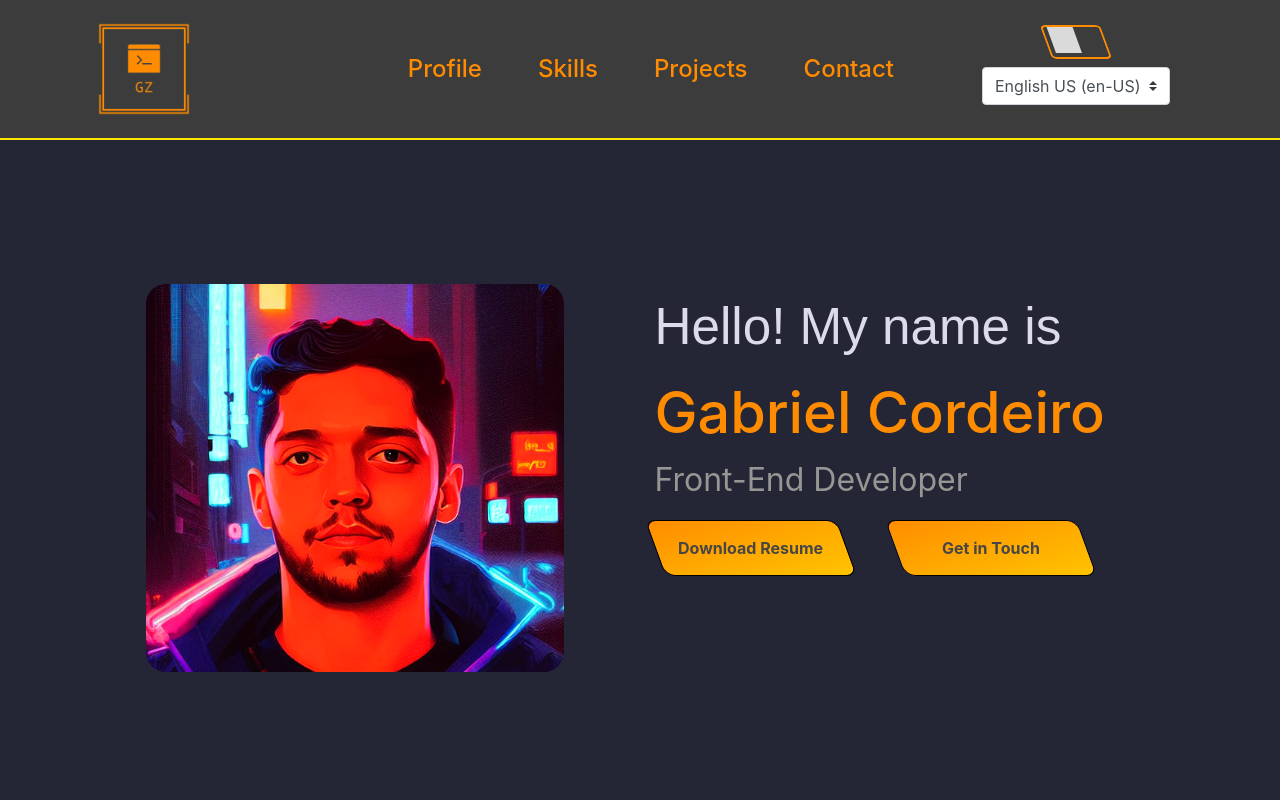
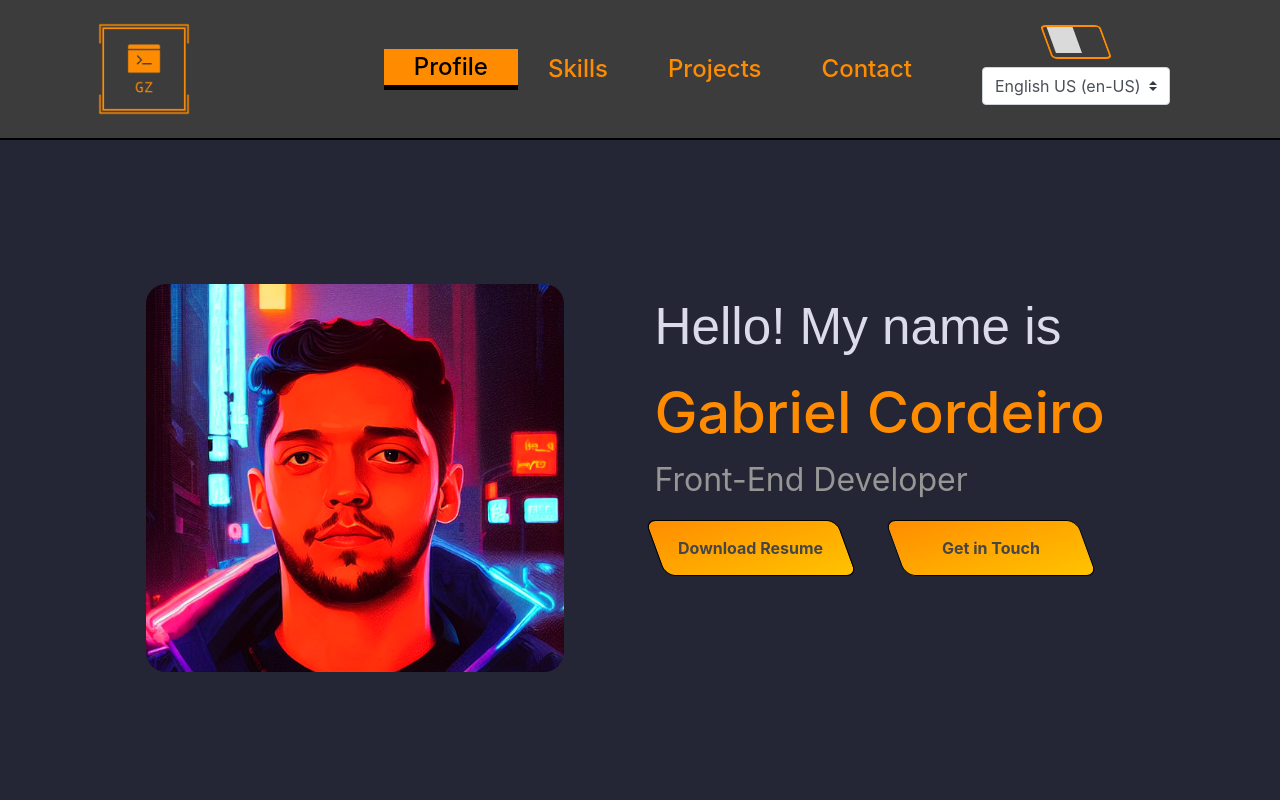
Before and after one commit to GabrielCordeiro97/GabrielCordeiro97.github.io, a Vue app: page /#/ in a window 1280 px wide. Shown: the top 800 px of the page. Built offline with nearby package versions, Linux system fonts and the light colour scheme.

Commit message:
mudanças no navbar e classe active

```diff
--- a/src/components/Header-component.vue
+++ b/src/components/Header-component.vue
@@ -1,10 +1,5 @@
 <template>
-  <b-navbar
-    class="header"
-    :class="{ lightMode: lightMode }"
-    toggleable="sm"
-    type="dark"
-  >
+  <b-navbar class="header" :class="{ lightMode: lightMode }" toggleable="sm">
     <b-navbar-brand class="brand" to="/">
       <img
         v-if="lightMode"
@@ -24,16 +19,16 @@
     </b-navbar-toggle>
     <b-collapse class="menu" id="nav-collapse" is-nav>
       <b-navbar-nav class="menu__nav">
-        <b-nav-item class="menu__nav-item" href="/#profile">{{
+        <b-nav-item class="menu__nav-item active" href="#profile">{{
           $t("message.headerProfile")
         }}</b-nav-item>
-        <b-nav-item class="menu__nav-item" href="/#skills">{{
+        <b-nav-item class="menu__nav-item" href="#skills">{{
           $t("message.headerSkills")
         }}</b-nav-item>
-        <b-nav-item class="menu__nav-item" href="/#projects">{{
+        <b-nav-item class="menu__nav-item" href="#projects">{{
           $t("message.headerProjects")
         }}</b-nav-item>
-        <b-nav-item class="menu__nav-item" href="/#contact">{{
+        <b-nav-item class="menu__nav-item" href="#contact">{{
           $t("message.headerContact")
         }}</b-nav-item>
       </b-navbar-nav>
@@ -63,8 +58,10 @@ export default {
         { text: "Português (pt-BR)", value: "br" },
       ],
       lightMode: false,
+      isActive: false,
     };
   },
+
   methods: {
     changeLanguage() {
       this.$i18n.locale = this.locale;
@@ -72,6 +69,29 @@ export default {
     switchMode() {
       this.$emit("switchMode");
     },
+
+    deactivateNavLinks() {
+      const navLinks = document.querySelectorAll(".nav-link");
+      navLinks.forEach((link) => link.classList.remove("active"));
+    },
+
+    checkSectionInView() {
+      const sections = document.querySelectorAll("section");
+      sections.forEach((section) => {
+        const top = section.offsetTop - 140;
+        const bottom = top + section.offsetHeight;
+        if (window.pageYOffset >= top && window.pageYOffset < bottom) {
+          const navLink = document.querySelector(
+            `.nav-link[href="#${section.id}"]`
+          );
+          this.deactivateNavLinks();
+          navLink.classList.add("active");
+        }
+      });
+    },
+  },
+  mounted() {
+    window.addEventListener("scroll", this.checkSectionInView);
   },
 };
 </script>
@@ -80,7 +100,7 @@ export default {
 .header {
   background-color: rgba(60, 60, 60);
   padding: 0rem 5rem !important;
-  border-bottom: solid 2px rgb(255, 230, 0);
+  border-bottom: solid 2px rgb(0, 0, 0);
   position: sticky !important;
   top: 0;
   z-index: 1;
@@ -98,9 +118,17 @@ export default {
 }
 .nav-link {
   color: rgb(255, 140, 0) !important;
-  text-decoration: none;
   font-size: 1.5rem;
   font-weight: 500;
+  /* height: 137px; */
+  align-items: center;
+  display: flex !important;
+  padding: 0 30px !important;
+}
+.nav-link.active {
+  background-color: rgb(255, 140, 0) !important;
+  border-bottom: solid 5px rgb(0, 0, 0);
+  color: black !important;
 }
 .cabecalho-menu {
   display: flex;
@@ -110,9 +138,9 @@ export default {
   align-items: center;
   margin-right: 40px;
 }
-.menu__nav-item {
-  margin-right: 40px;
-}
+/* .menu__nav-item {
+  padding: 0 40px;
+} */
 .menu {
   display: flex;
   justify-content: right;
--- a/src/components/HomeView.vue
+++ b/src/components/HomeView.vue
@@ -30,7 +30,7 @@
                 {{ $t("message.profileGetInTouch") }}
               </div>
             </button>
-            <b-modal id="modal-1" centered hide-footer="true" title="Channels">
+            <b-modal id="modal-1" centered :hide-footer="true" title="Channels">
               <a href="https://www.linkedin.com/in/gabriel-cordeiro-faria/" target="_blank" class="modal-channel modal-linkedIn">
                   <img class="modal-channel-icon" src="../assets/icons/linkedIn.png" alt="linkedIn">
                   LinkedIn
```
